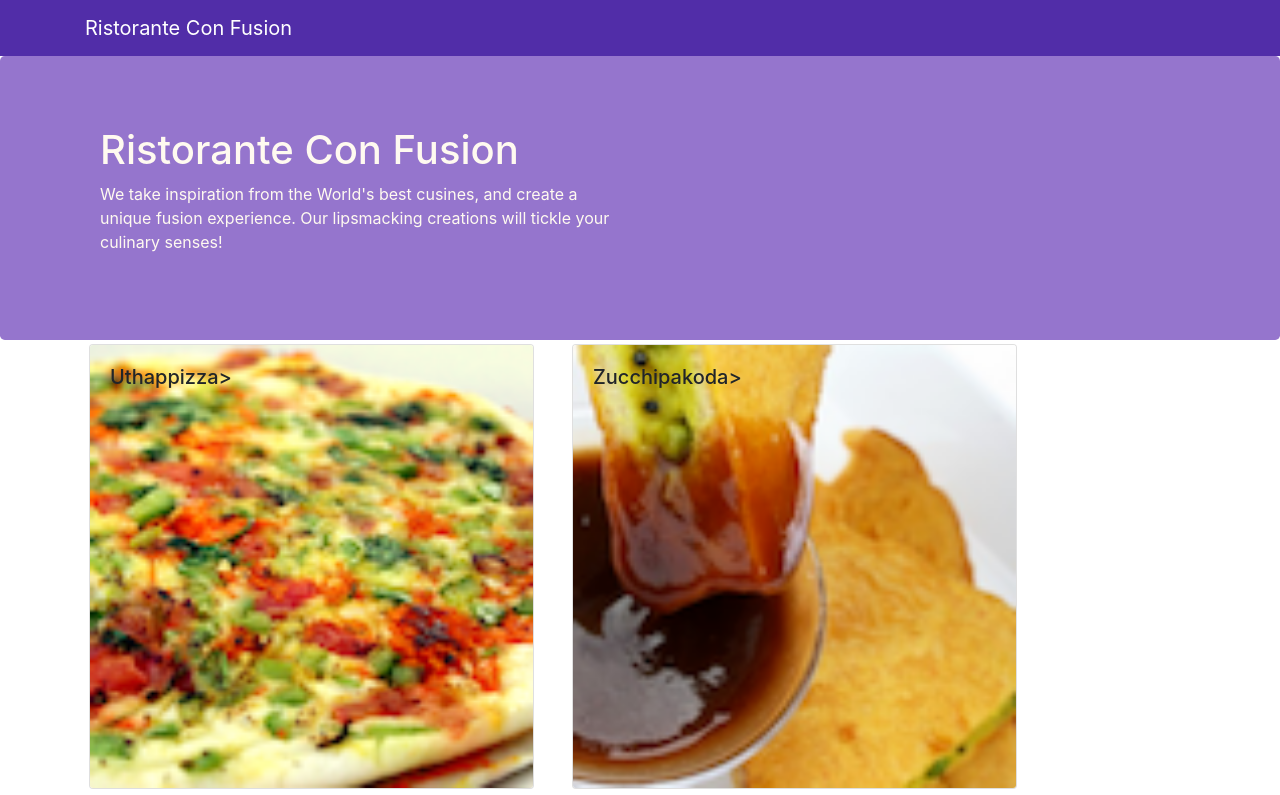
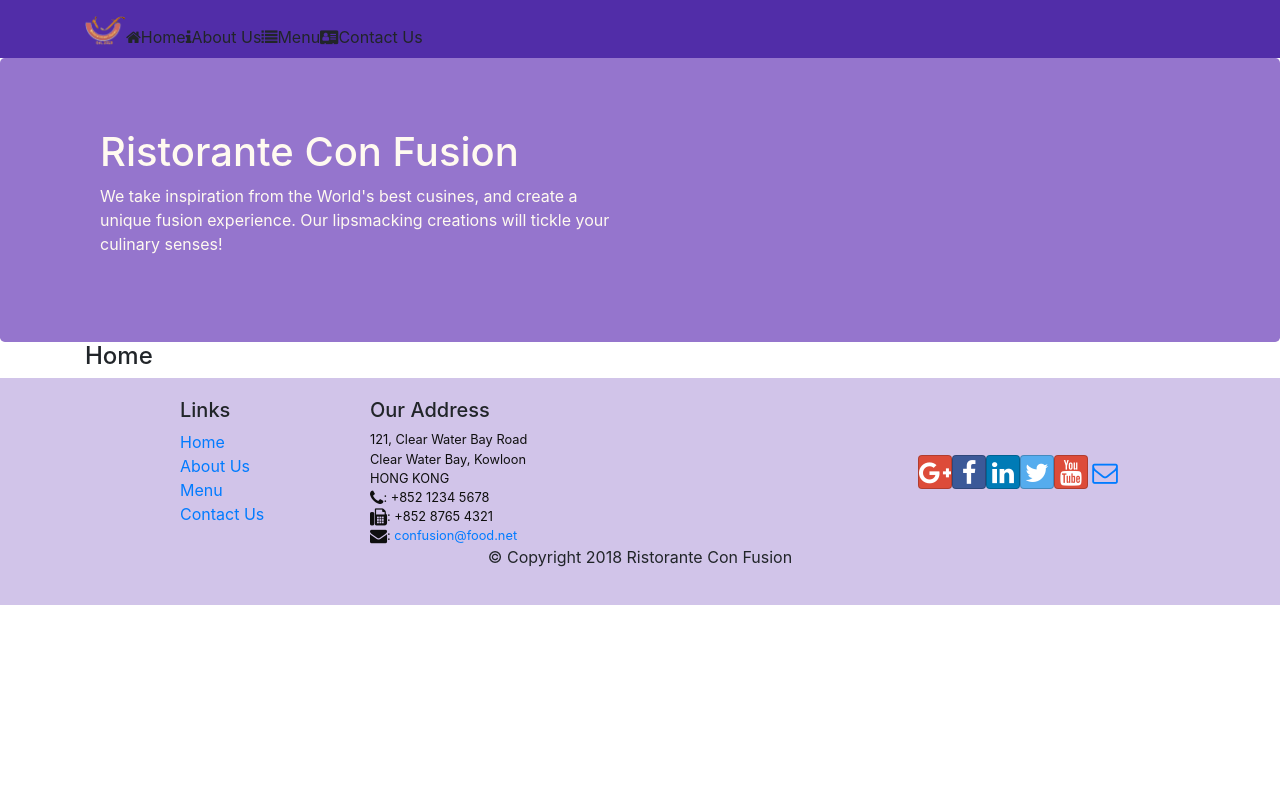
Before and after one commit to newsujan/react-project, a React (Create React App) app: page /home in a window 1280 px wide. Shown: the top 795 px of the page. Built offline with nearby package versions, Linux system fonts and the light colour scheme.

Commit message:
react routers

```diff
--- a/package.json
+++ b/package.json
@@ -9,6 +9,7 @@
     "react": "^16.6.3",
     "react-dom": "^16.6.3",
     "react-popper": "^0.9.2",
+    "react-router-dom": "^4.2.2",
     "react-scripts": "2.1.1",
     "reactstrap": "^5.0.0"
   },
--- a/src/App.js
+++ b/src/App.js
@@ -2,13 +2,16 @@
 import Main from './components/MainComponent';
 
 import './App.css';
+import { BrowserRouter } from 'react-router-dom';
 
 class App extends Component {
   render() {
     return (
-      <div>
-        <Main />
-      </div>
+      <BrowserRouter>
+        <div>
+          <Main />
+        </div>
+    </BrowserRouter>
     );
   }
 }
--- a/src/components/DishdetailComponent.js
+++ b/src/components/DishdetailComponent.js
@@ -1,7 +1,7 @@
 import React from 'react';
 import { Card, CardImg, CardImgOverlay, CardText, CardBody, CardTitle } from 'reactstrap';
 
-  function RenderDish(dish){
+  function RenderDish({dish}){
       if(dish!=null){
           return (
               <div className="col-12 col-md-5 m-1">
@@ -13,7 +13,7 @@
                       </CardBody>
                   </Card>
               </div>
-          )
+          );
       }
       else {
         return(<div></div>)
@@ -21,10 +21,9 @@
     }
 
 
-  function RenderComments(comments){
-        if(comments==null){
-            return(<div></div>);
-        }
+  function RenderComments({comments}){
+        if(comments!=null){
+
         const comment = comments.map((comment)=>{
            return(
               <div key={comment.id}>
@@ -42,7 +41,9 @@
             {comment}
             </ul>
             </div>
-        )
+        );
+      }else
+      return(<div></div>);
     }
 
     const DishDetail = (props) => {
@@ -54,10 +55,12 @@
         }
 
         return(
+          <div className="container">
             <div className="row">
               <RenderDish dish={props.dish} />
               <RenderComments comments={props.dish.comments} />
 
+            </div>
           </div>
         );
     }
--- a/src/components/FooterComponent.js
+++ b/src/components/FooterComponent.js
@@ -1,4 +1,5 @@
 import React from 'react';
+import { Link } from 'react-router-dom';
 
 function Footer(props){
   return(
@@ -8,10 +9,10 @@
                 <div className="col-4 offset-1 col-sm-2">
                     <h5>Links</h5>
                     <ul className="list-unstyled">
-                        <li><a href="#">Home</a></li>
-                        <li><a href="#">About</a></li>
-                        <li><a href="#">Menu</a></li>
-                        <li><a href="contactus.html">Contact</a></li>
+                        <li><Link to="/home">Home</Link></li>
+                        <li><Link to="/aboutus">About Us</Link></li>
+                        <li><Link to="/menu">Menu</Link></li>
+                        <li><Link to="/contactus">Contact Us</Link></li>
                     </ul>
                 </div>
                 <div className="col-7 col-sm-5">
--- a/src/components/HeaderComponent.js
+++ b/src/components/HeaderComponent.js
@@ -1,15 +1,51 @@
 import React, {Component} from 'react';
-import { Navbar, NavbarBrand, Jumbotron } from 'reactstrap';
-
+import { Navbar, NavbarBrand, Nav, NavbarToggler, Collapse, NavItem, Jumbotron } from 'reactstrap';
+import { NavLink } from 'react-router-dom';
 
 class Header extends Component {
+  constructor(props){
+    super(props);
+    this.toggleNav = this.toggleNav.bind(this);
+    this.state = {
+      isNavOpen: false
+    };
+  }
+
+  toggleNav(){
+    this.setState({
+      isNavOpen: !this.state.isNavOpen
+    });
+  }
 
   render(){
     return(
       <>
-        <Navbar dark>
+        <Navbar dark expand="md">
           <div className="container">
-            <NavbarBrand href="/">Ristorante Con Fusion</NavbarBrand>
+            <NavbarToggler onClick={this.toggleNav} />
+            <NavbarBrand className="mr-auto" href="/">
+              <img src="assets/images/logo.png" height="30" width="41" alt="Ristorante Con Fusion" />
+            </NavbarBrand>
+            <Collapse isNavOpen={this.state.isNavOpen} navbar>
+              <Nav navbar>
+                <NavItem>
+                  <NavLink className="nav-link" to="/home" />
+                  <span className="fa fa-home -fa-lg"></span>Home
+                </NavItem>
+                <NavItem>
+                  <NavLink className="nav-link" to="/aboutus" />
+                  <span className="fa fa-info -fa-lg"></span>About Us
+                </NavItem>
+                <NavItem>
+                  <NavLink className="nav-link" to="/menu" />
+                  <span className="fa fa-list -fa-lg"></span>Menu
+                </NavItem>
+                <NavItem>
+                  <NavLink className="nav-link" to="/contactus" />
+                  <span className="fa fa-address-card -fa-lg"></span>Contact Us
+                </NavItem>
+              </Nav>
+            </Collapse>
           </div>
         </Navbar>
         <Jumbotron>
--- /dev/null
+++ b/src/components/HomeComponent.js
@@ -0,0 +1,11 @@
+import React from 'react';
+
+function Home(props) {
+  return(
+    <div className="container">
+      <h4> Home </h4>
+    </div>
+  );
+}
+
+export default Home;
--- a/src/components/MainComponent.js
+++ b/src/components/MainComponent.js
@@ -1,9 +1,11 @@
 import React, { Component } from 'react';
+import Home from './HomeComponent';
 import Menu from './MenuComponent';
 import DishDetail from './DishdetailComponent';
 import Header from './HeaderComponent';
 import Footer from './FooterComponent';
 import {DISHES} from '../shared/dishes';
+import {Switch, Route, Redirect} from 'react-router-dom';
 
 class Main extends Component {
   constructor(props){
@@ -11,22 +13,24 @@
 
     this.state = {
       dishes: DISHES,
-      selectedDish: null
     };
   }
 
-  onDishSelect(dishId){
-    this.setState({ selectedDish: dishId });
-  }
-
   render() {
+    const HomePage = () => {
+      return(
+        <Home />
+      );
+    }
     return (
       <div>
       <Header />
-        <Menu dishes={this.state.dishes} onClick={(dishId) => this.onDishSelect(dishId)} />
-        <DishDetail
-          dish={this.state.dishes.filter((dish) => dish.id === this.state.selectedDish)[0]} />
-        <Footer />
+      <Switch>
+        <Route path="/home" component={HomePage} />
+        <Route exact path="/menu" component={() => <Menu dishes={this.state.dishes} /> } />
+        <Redirect to="/home" />
+      </Switch>
+      <Footer />
       </div>
     );
   }
--- a/src/components/MenuComponent.js
+++ b/src/components/MenuComponent.js
@@ -4,7 +4,7 @@
 
   function RenderMenuItem({dish, onClick}){
     return(
-      <Card onClick={() => onClick(dish.id)}>
+      <Card onClick={ () => onClick(dish.id) }>
         <CardImg width="100%" src={dish.image} alt={dish.name} />
         <CardImgOverlay >
           <CardTitle> {dish.name}></CardTitle>
```
Also changed, not shown: 1 other file (tests, documents, lock files or other folders). Lines whose indentation alone changed are shown as unchanged.
